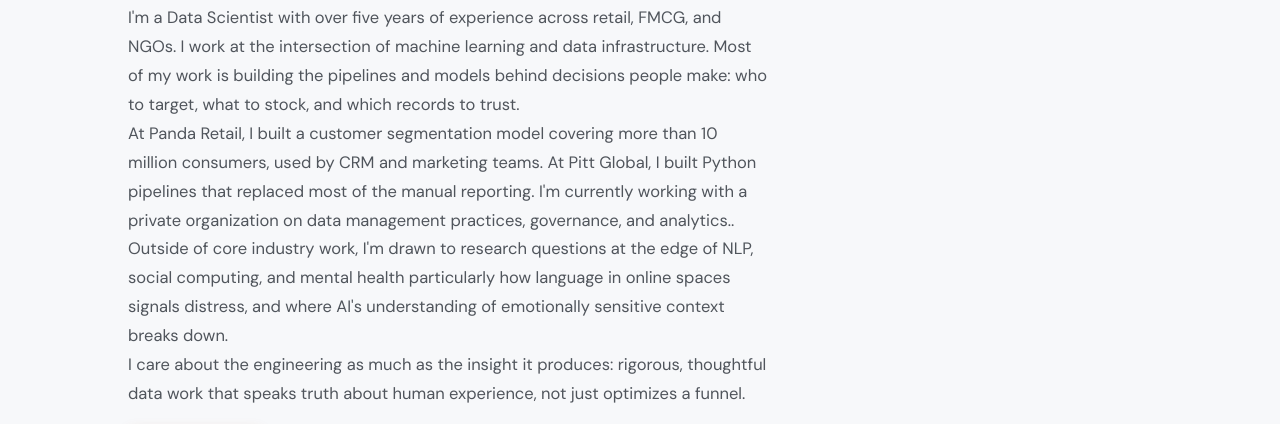
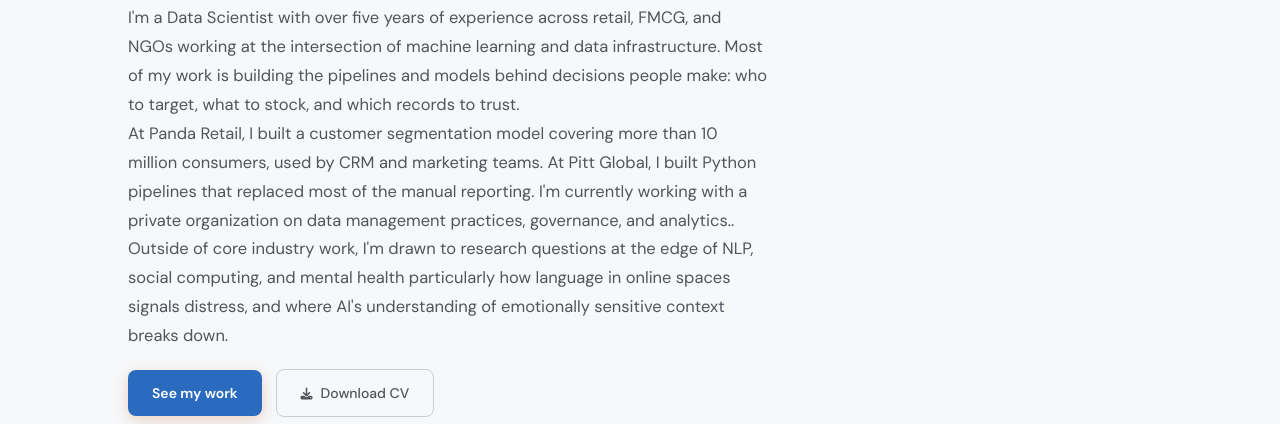
Before and after one commit to Shrouqgh/shrouqgh.github.io, a plain HTML site: page index.html in a window 1280 px wide. Shown: the part 243-667 px from the top of the page. Drawn offline with Linux system fonts and the light colour scheme.

Commit message:
Update index.html

```diff
--- a/index.html
+++ b/index.html
@@ -541,10 +541,10 @@
           About me
         </h1>
         <p class="hero-bio reveal" style="transition-delay:.14s">
-          I'm a Data Scientist with over five years of experience across retail, FMCG, and NGOs. I work at the intersection of machine learning and data infrastructure. Most of my work is building the pipelines and models behind decisions people make: who to target, what to stock, and which records to trust.
+          I'm a Data Scientist with over five years of experience across retail, FMCG, and NGOs working at the intersection of machine learning and data infrastructure. Most of my work is building the pipelines and models behind decisions people make: who to target, what to stock, and which records to trust.
           <br>At Panda Retail, I built a customer segmentation model covering more than 10 million consumers, used by CRM and marketing teams. At Pitt Global, I built Python pipelines that replaced most of the manual reporting. I'm currently working with a private organization on data management practices, governance, and analytics..
           <br>Outside of core industry work, I'm drawn to research questions at the edge of NLP, social computing, and mental health particularly how language in online spaces signals distress, and where AI's understanding of emotionally sensitive context breaks down.
-          <br>I care about the engineering as much as the insight it produces: rigorous, thoughtful data work that speaks truth about human experience, not just optimizes a funnel.
+          <!--<br>I care about the engineering as much as the insight it produces: rigorous, thoughtful data work that speaks truth about human experience, not just optimizes a funnel.-->
         </p>
         <div class="hero-actions reveal" style="transition-delay:.22s">
           <a href="#portfolio" class="btn-primary">See my work</a>
```
